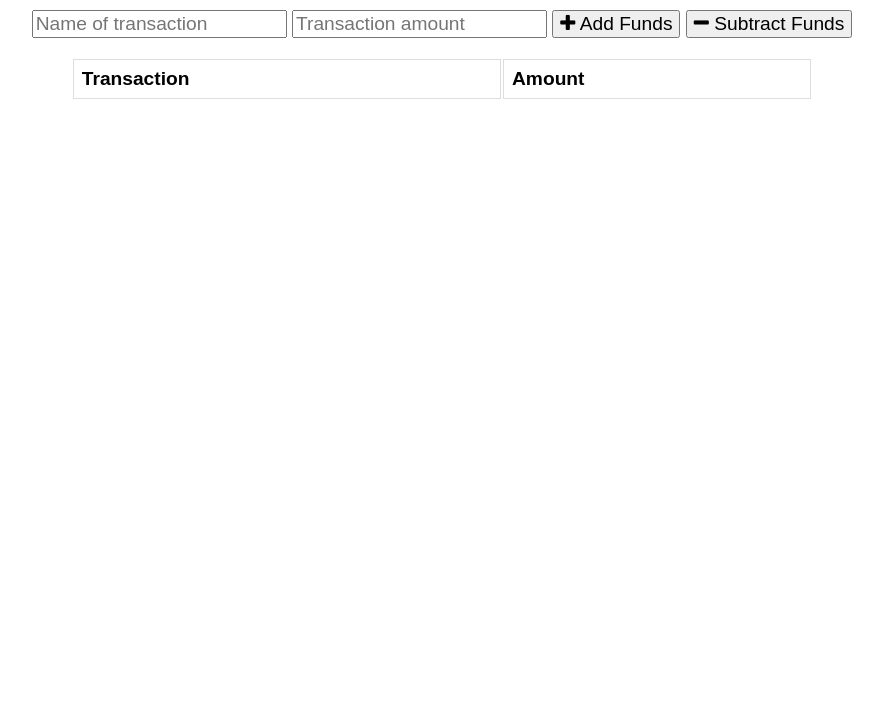
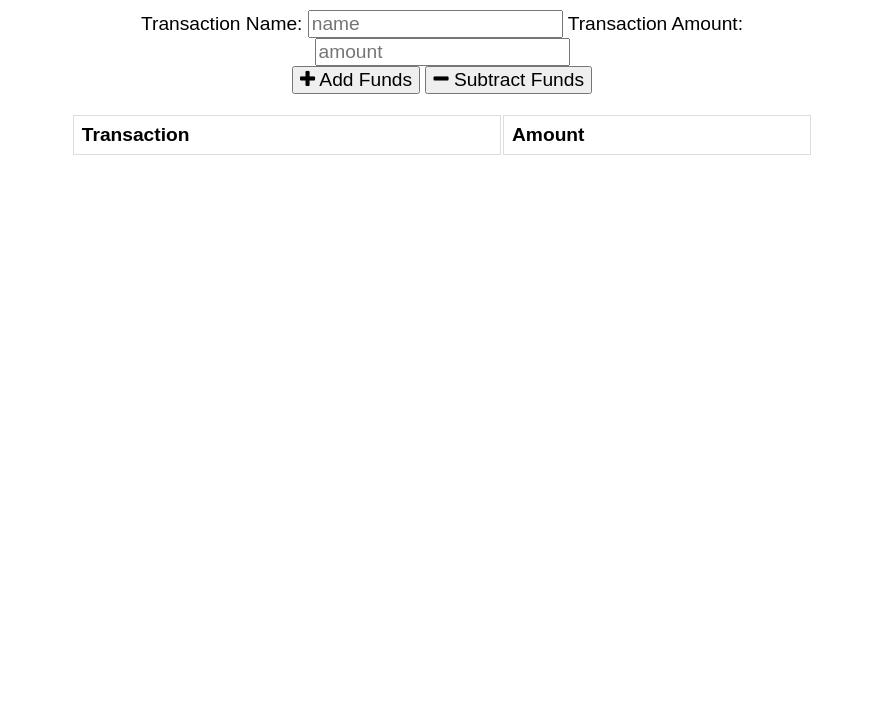
Before and after one commit to aliciagorton/18-PWA-Budget-Trackers, a website: page public/index.html in a window 1280 px wide. Shown: the part 72-800 px from the top of the page, without its empty margins (198-1081 px from the left). Drawn offline with nearby package versions, Linux system fonts and the light colour scheme; no server answers.

Commit message:
changed div to form and boke up inputs with labels

```diff
--- a/public/index.html
+++ b/public/index.html
@@ -18,13 +18,19 @@
       <div class="total">Your total is: $<span id="total">0</span></div>
     </div>
 
-    <div class="form">
-      <input type="text" id="t-name" placeholder="Name of transaction" />
-      <input type="number" min="0" id="t-amount" placeholder="Transaction amount" />
-      <button id="add-btn"><i class="fa fa-plus buttons"></i> Add Funds</button>
-      <button id="sub-btn"><i class="fa fa-minus"></i> Subtract Funds</button>
+    <form class="form">
+      <label for="t-name">Transaction Name:</label>
+      <input type="text" id="t-name" placeholder="name" />
+
+      <label for="t-amount">Transaction Amount:</label>
+      <input type="number" min="0" id="t-amount" placeholder="amount" />
+
+      <div class="transaction-btn">
+        <button id="add-btn"><i class="fa fa-plus buttons"></i> Add Funds</button>
+        <button id="sub-btn"><i class="fa fa-minus"></i> Subtract Funds</button>
+      </div>
       <p class="error"></p>
-    </div>
+    </form>
 
     <div class="transactions">
       <table>
@@ -32,9 +38,7 @@
           <th>Transaction</th>
           <th>Amount</th>
         </thead>
-        <tbody id="tbody">
-
-        </tbody>
+        <tbody id="tbody"></tbody>
       </table>
     </div>
 
@@ -44,6 +48,7 @@
   <script src="https://cdn.jsdelivr.net/npm/chart.js@2.8.0"></script>
   <script src="index.js"></script>
   <script src="/db.js"></script>
+
   <script>
     if ("serviceWorker" in navigator) {
     window.addEventListener("load", () => {
@@ -53,5 +58,6 @@
     });
   }
   </script>
+
 </body>
 </html>
```
